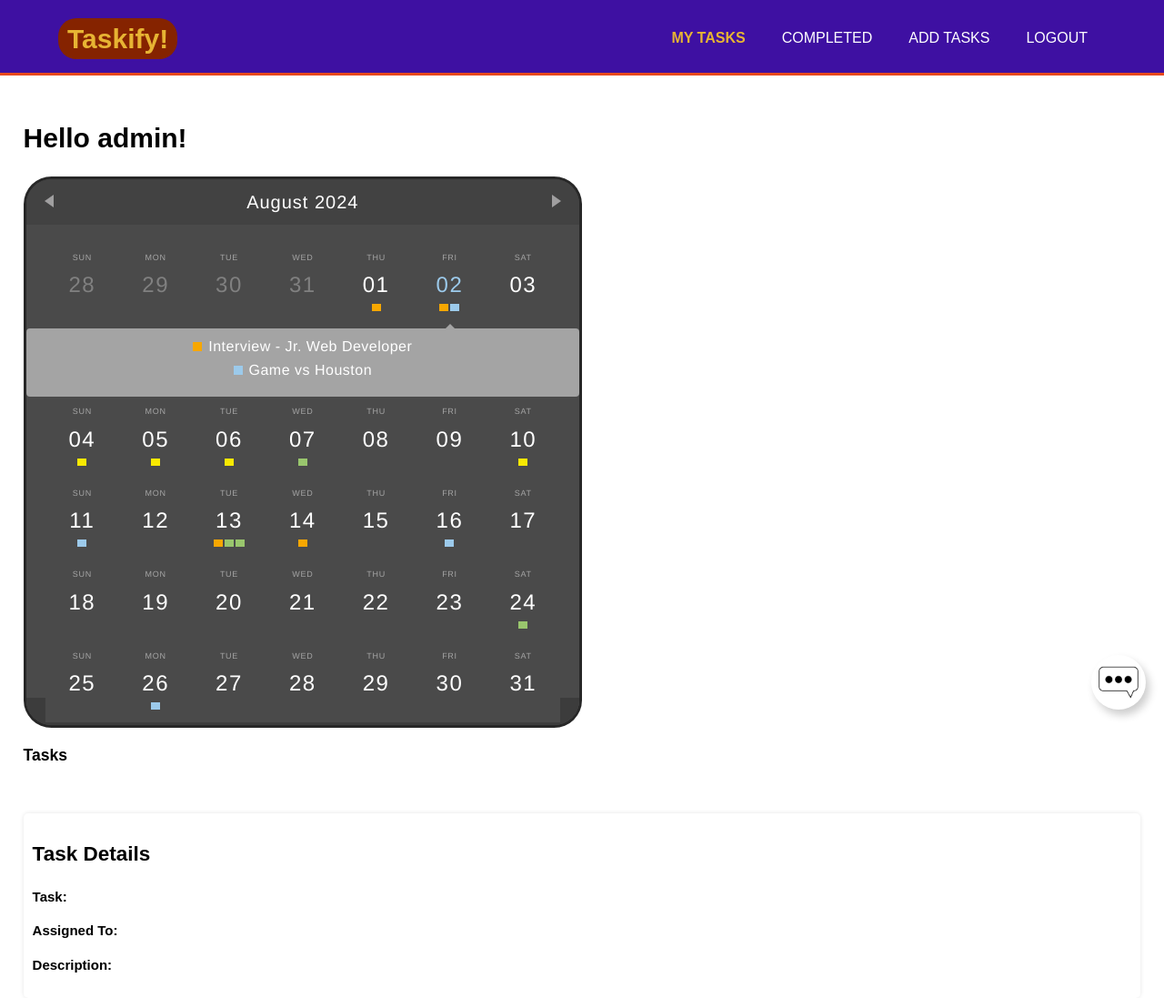
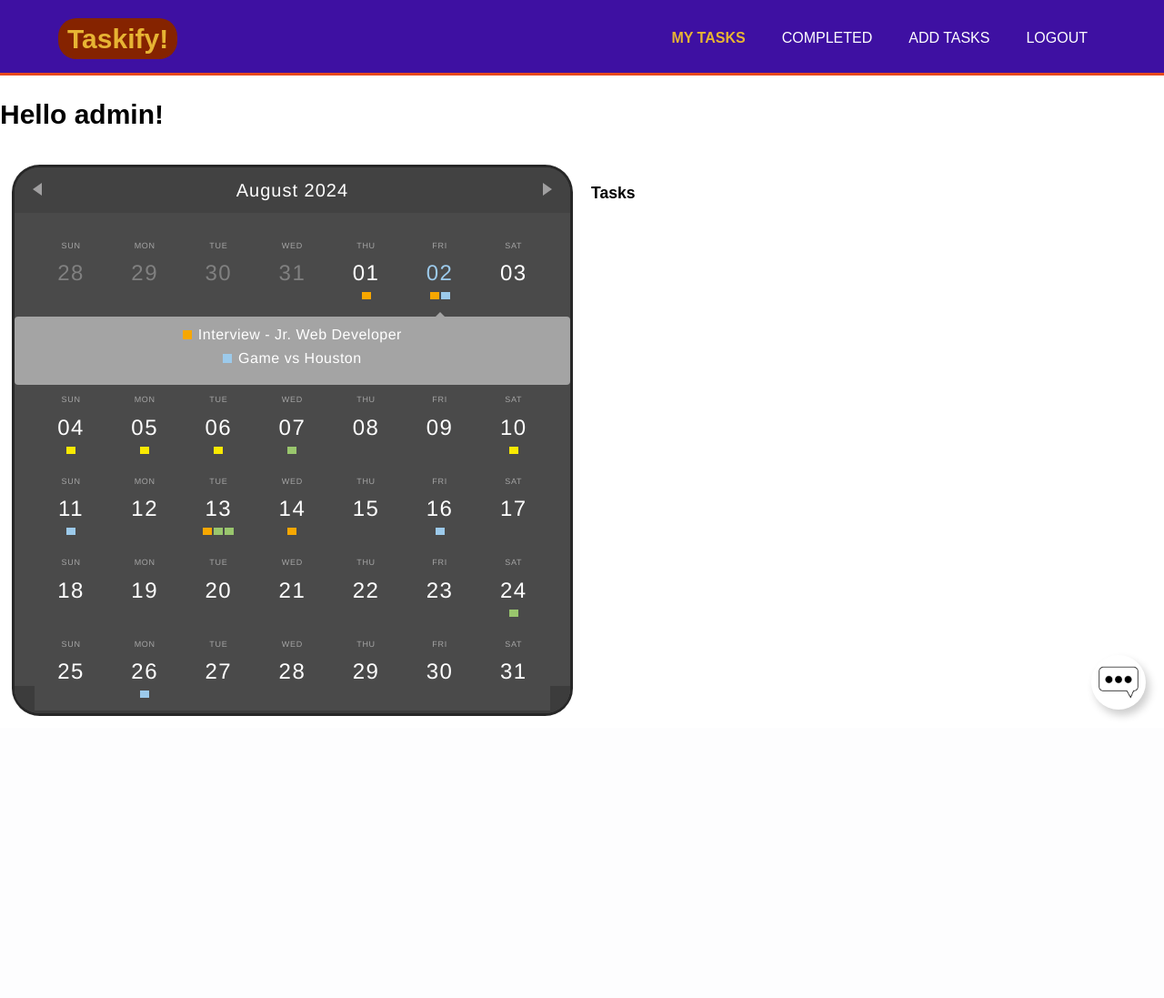
Before and after one commit to ShatakshiRanjan/JIOWebDesign, a Flask app: page /dashboard in a window 1280 px wide. Shown: the whole page at 91% size. After the commit the page ends 788 px from the top, so only its background shows below. Run offline with Flask 3, Linux system fonts and the light colour scheme; the visitor is signed in with stand-in values (Sample User, id 1); data that the repository does not hold is empty; some libraries are stand-ins or nearby versions.

Commit message:
styles formating

```diff
--- a/Flask/Static/idex.css
+++ b/Flask/Static/idex.css
@@ -4,13 +4,49 @@
     margin:0 0 0 0;
     height:100%;
     margin: 0%;
+    overflow: hidden;
 }
-.task-container {
-    margin: 0;
-    padding: 2%;
+#main-container {
     display: flex;
-    flex-direction: column;
-    height: 100vh;
+    justify-content: space-between;
+    padding: 1%;
+}
+
+#tasks-container {
+    width: 50%;
+    height: 600px; /* Match the height of the calendar */
+    overflow-y: auto; /* Make the tasks container scrollable */
+    padding-left: 20px; /* Add some padding for better separation */
+}
+
+/* Task Details Modal */
+#task-details-modal {
+    display: none; /* Initially hidden */
+    position: fixed;
+    top: 50%;
+    left: 50%;
+    transform: translate(-50%, -50%);
+    width: 50%;
+    padding: 20px;
+    background-color: white;
+    border-radius: 5px;
+    box-shadow: 0 0 10px rgba(0, 0, 0, 0.1);
+    z-index: 1000;
+}
+
+#task-details-modal h2 {
+    margin-top: 0;
+}
+
+#modal-overlay {
+    display: none; /* Initially hidden */
+    position: fixed;
+    top: 0;
+    left: 0;
+    width: 100%;
+    height: 100%;
+    background: rgba(0, 0, 0, 0.5);
+    z-index: 999;
 }
 .section {
     margin-bottom: 20px;
@@ -68,6 +104,18 @@
     color: darkred;
 }
 
+.delete-button1 {
+    background: none;
+    border: none;
+    color: red;
+    font-size: 1.2em;
+    cursor: pointer;
+}
+
+.delete-button1:hover {
+    color: darkred;
+}
+
 /* Chat Button */
 
 #fixed-round-button {
--- a/Flask/Static/idex.js
+++ b/Flask/Static/idex.js
@@ -1,5 +1,5 @@
 document.querySelectorAll('.task-item').forEach(item => {
-    item.addEventListener('mouseover', event => {
+    item.addEventListener('click', event => {
         const taskDetails = event.currentTarget.dataset;
 
         const formatDate = (dateString) => {
@@ -22,7 +22,6 @@
         document.getElementById('details-task').textContent = taskDetails.task;
         document.getElementById('details-dedicated-to').textContent = taskDetails.dedicatedTo;
         document.getElementById('details-description').textContent = taskDetails.description;
-        document.getElementById('details-completion-date').textContent = formatDate(taskDetails.completionDate);
 
         if (taskType === 'event') {
             document.getElementById('details-due-date-time').style.display = 'block';
@@ -39,8 +38,20 @@
             document.getElementById('details-end-date').textContent = formatDate(taskDetails.endDate);
             document.getElementById('details-end-time').textContent = formatTime(taskDetails.endTime);
         }
+
+        openModal();
     });
 });
+
+function openModal() {
+    document.getElementById('task-details-modal').style.display = 'block';
+    document.getElementById('modal-overlay').style.display = 'block';
+}
+
+function closeModal() {
+    document.getElementById('task-details-modal').style.display = 'none';
+    document.getElementById('modal-overlay').style.display = 'none';
+}
 
 function completeTask(taskId) {
     fetch('/complete_task', {
@@ -130,22 +141,13 @@
     });
 }
 
-document.querySelectorAll('.delete-button').forEach(button => {
+document.querySelectorAll('.delete-button1').forEach(button => {
     button.addEventListener('click', event => {
         event.stopPropagation();
         const taskId = event.currentTarget.parentElement.querySelector('input[type="checkbox"]').value;
         deleteTask(taskId);
     });
 });
-
-window.onload = function() {
-    if (!sessionStorage.getItem('reloaded')) {
-        sessionStorage.setItem('reloaded', 'yes');
-        window.location.reload();
-    } else {
-        sessionStorage.removeItem('reloaded');
-    }
-};
 
 function deletePost(postId) {
     fetch('/delete_post', {
--- a/Flask/Static/style.css
+++ b/Flask/Static/style.css
@@ -499,8 +499,6 @@
 
 }
 
-
-
 /* Calendar */
 #calendar_sec{
     float:left;
--- a/Flask/Templates/dashboard.html
+++ b/Flask/Templates/dashboard.html
@@ -38,23 +38,11 @@
     <main>
         <div class="task-container">
             <h1>Hello {{ first_name }}!</h1>
-            <div id="main container">
+            <div id="main-container">
                 <div id="calendar_sec">
                     <div id="calendar"></div>
                 </div>
-                <!-- <div id="description_sec">
-                    <div id="description-bar">
-                        <div class="header">
-                            <div class="header-item" style="float:left; margin-left: 10%">
-                                <span style="background-color:#d15b5b;">Task</span>
-                            </div>
-                            <div class="header-item" style="float:right; margin-right: 10%">
-                                <span>Time</span>
-                            </div>
-                        </div>
-                    </div>
-                </div> -->
-            </div>
+                <div id="tasks-container">
                     <div class="section">
                         <h3>Tasks</h3>
                         <ul id="tasks-list">
@@ -73,12 +61,17 @@
                                     data-completion-date="{{ task['completion_date'] }}">
                                     <input type="checkbox" id="task{{ task['TID'] }}" name="task{{ task['TID'] }}" value="{{ task['TID'] }}" {% if task['completed'] %} checked {% endif %} onclick="completeTask({{ task['TID'] }})">
                                     <label>{{ task['task'] }}</label>
-                            <button class="delete-button" onclick="deleteTask({{ task['TID'] }})">✖</button>
+                                    <button class="delete-button1" onclick="deleteTask({{ task['TID'] }})">✖</button>
                                 </li>
                             {% endfor %}
                         </ul>
                     </div>
-            <div class="task-details" id="task-details">
+                </div>
+            </div>
+
+            <!-- Task Details Modal -->
+            <div id="modal-overlay"></div>
+                <div id="task-details-modal">
                     <h2>Task Details</h2>
                     <p><strong>Task:</strong> <span id="details-task"></span></p>
                     <p id="details-due-date-time" style="display: none;"><strong>Due:</strong> <span id="details-due-date"></span> at <span id="details-due-time"></span></p>
@@ -86,6 +79,8 @@
                     <p id="details-end-date-time" style="display: none;"><strong>Ends:</strong> <span id="details-end-date"></span> at <span id="details-end-time"></span></p>
                     <p><strong>Assigned To:</strong> <span id="details-dedicated-to"></span></p>
                     <p><strong>Description:</strong> <span id="details-description"></span></p>
+                    <button onclick="closeModal()">Close</button>
+                </div>
             </div>
         </div>
     </main>
--- a/Flask/Templates/index.html
+++ b/Flask/Templates/index.html
@@ -44,8 +44,7 @@
         <main>
             <div id="index-detail-box">
                 <div id="headline">
-                    <h2 id="demo">
-                    </h2>
+                    <h2 id="demo"></h2>
                 </div>
                 <div id="headline-support">
                     <p>
```
Lines whose indentation alone changed are shown as unchanged.
